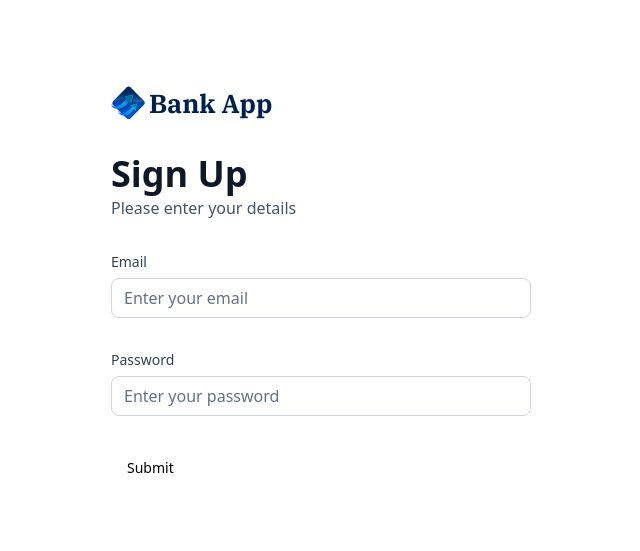
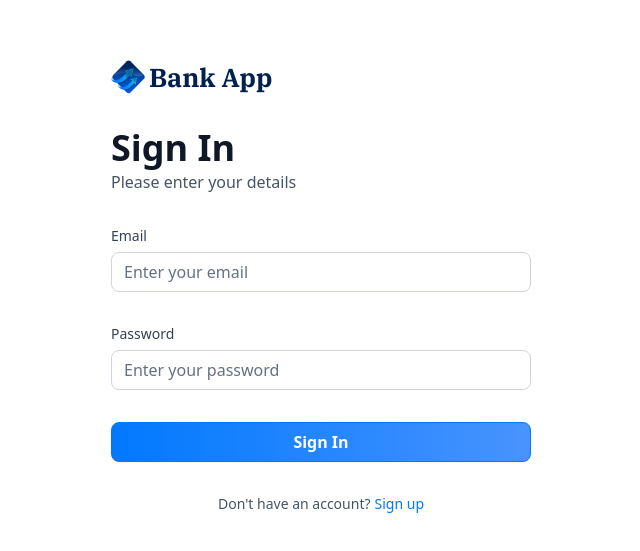
Before and after one commit to RahniDev/banking_nextjs, a Next.js app: page /sign-in in a window 1280 px wide. Shown: the part 113-664 px from the top of the page, without its empty margins (319-959 px from the left). Built offline with nearby package versions, Linux system fonts and the light colour scheme.

Commit message:
Make improvements to auth form

```diff
--- a/components/AuthForm.tsx
+++ b/components/AuthForm.tsx
@@ -13,9 +13,11 @@
 } from "@/components/ui/form"
 import CustomInput from './CustomInput'
 import { authFormSchema } from '@/lib/utils'
+import { Loader2 } from 'lucide-react'
 
 const AuthForm = ({ type }: { type: string }) => {
     const [user, setUser] = useState(null)
+    const [isLoading, setIsLoading] = useState(false)
 
     const form = useForm<z.infer<typeof authFormSchema>>({
         resolver: zodResolver(authFormSchema),
@@ -26,7 +28,9 @@
     })
 
     function onSubmit(values: z.infer<typeof authFormSchema>) {
+        setIsLoading(true)
         console.log(values)
+        setIsLoading(false)
     }
 
     return (
@@ -44,7 +48,7 @@
                 <div className="flex flex-col gap-1 md:gap-3">
                     <h1 className='text-24 lg:text-36
             font-semibold text-gray-900'>{user ? 'Link Account' :
-                            type === 'Sign In' ? 'Sign In' : 'Sign Up'}
+                            type === 'sign-in' ? 'Sign In' : 'Sign Up'}
                         <p className='text-16 font-normal text-gray-600'>
                             {user ?
                                 'Link your account to get started' :
@@ -72,9 +76,30 @@
                                 label='Password'
                                 placeholder='Enter your password' />
 
-                        <Button type="submit">Submit</Button>
+                           <div className='flex flex-col gap-4'>
+                            <Button type="submit" className='form-btn' disabled={isLoading}>
+                                {isLoading ? (
+                                    <>
+                                        <Loader2 size={20}
+                                            className='animate-spin' /> &nbsp;
+                                        Loading...
+                                    </>
+                                ) : type === 'sign-in' ?
+                                    'Sign In' : 'Sign Up'
+                                }
+                                </Button>
+                                </div>
                         </form>
                     </Form>
+                    <footer className="flex justify-center gap-1">
+                        <p className='text-14 font-normal text-gray-600'>
+                            {type === 'sign-in' ?
+                        "Don't have an account?" :
+                        "Already have an account?"}</p>
+                        <Link className='form-link' href={type === 'sign-in' ?
+                            '/sign-up' : '/sign-in'
+                        }>{type === 'sign-in' ? 'Sign up' : 'Sign in'}</Link>
+                    </footer>
                 </>
             )}
         </section>
--- a/components/CustomInput.tsx
+++ b/components/CustomInput.tsx
@@ -32,6 +32,8 @@
                             <Input
                                 placeholder={placeholder}
                                 className='input-class'
+                                type={name === 'password' ? 'password' :
+                                    'text'}
                                 {...field}
                             />
                         </FormControl>
```
Lines whose indentation alone changed are shown as unchanged.
